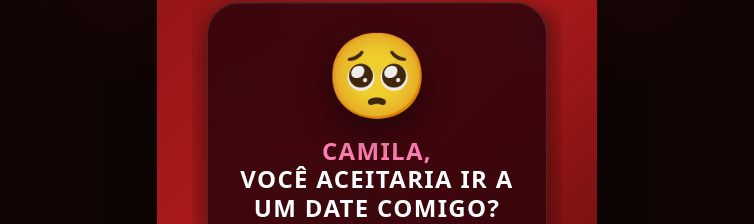
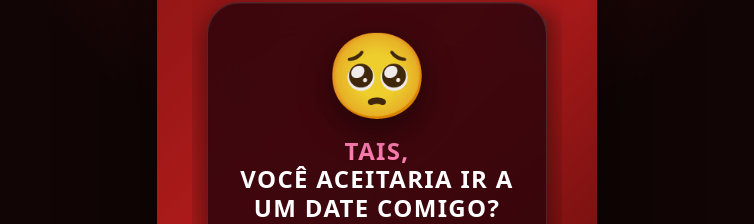
Before and after one commit to engguilhermebraga/app-date-invite, a React (Vite) app: page / in a window 1280 px wide. Shown: the part 254-478 px from the top of the page, without its empty margins (263-1017 px from the left). Built offline with nearby package versions, Linux system fonts and the light colour scheme.

Commit message:
Name changed to "InviteScreen" and added functionality to send invites via email. Updated UI components for better user experience.

```diff
--- a/src/screens/InviteScreen.jsx
+++ b/src/screens/InviteScreen.jsx
@@ -9,7 +9,7 @@ const InviteScreen = ({ onYes, onNo }) => {
       </div>
 
       <h1 className="invite-title">
-        <span>Camila,</span>
+        <span>Tais,</span>
         <br />
         você aceitaria ir a um date comigo?
       </h1>
```
